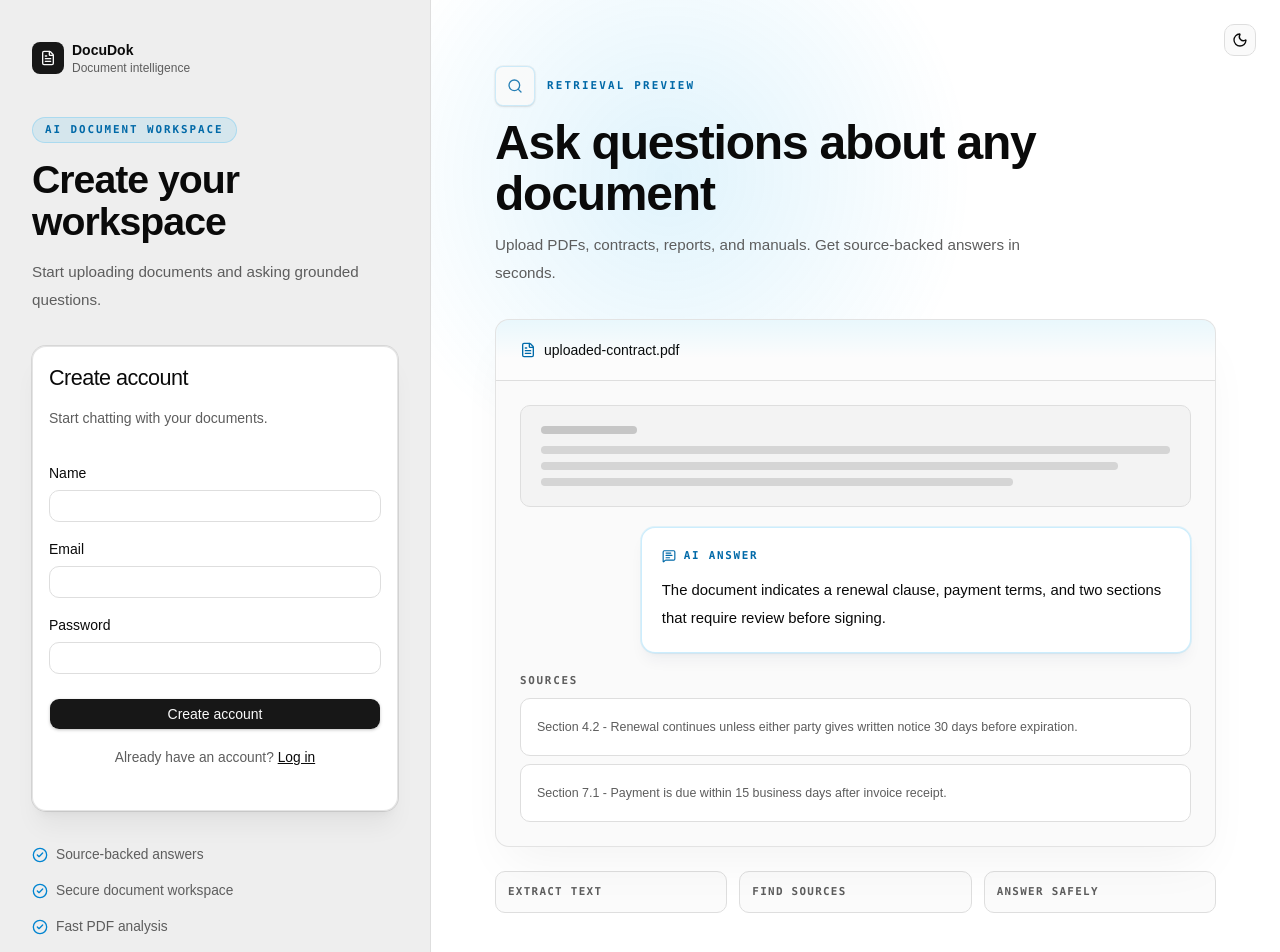
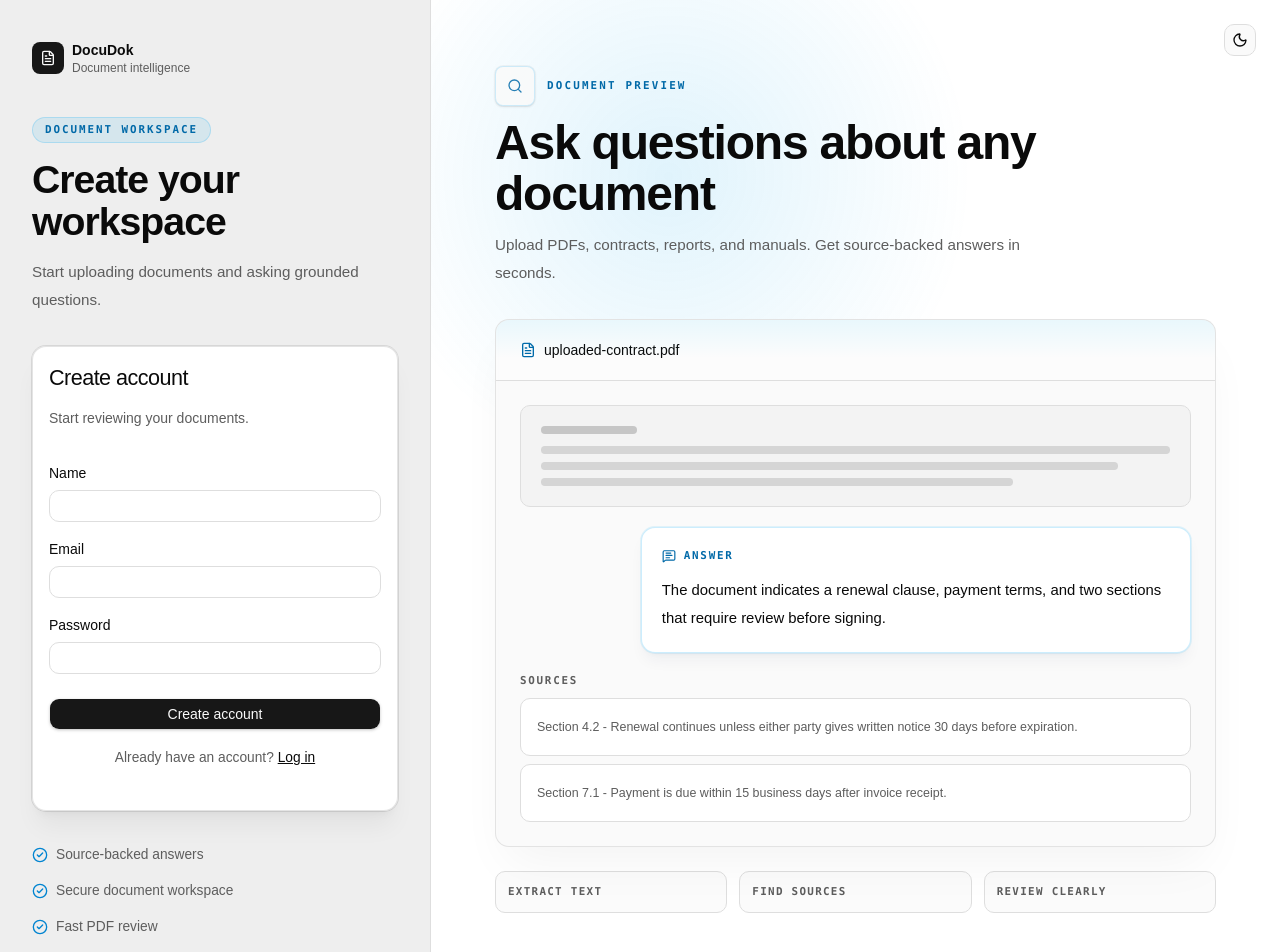
Before and after one commit to russellfrrr/docudok, a React (Vite) app in the folder client/: page /register in a window 1280 px wide. Shown: the top 952 px of the page. Built offline with nearby package versions, Linux system fonts and the light colour scheme; no server answers.

Commit message:
copy: soften auth landing language

```diff
--- a/client/src/components/layout/AuthLayout.tsx
+++ b/client/src/components/layout/AuthLayout.tsx
@@ -28,7 +28,7 @@ export const AuthLayout = ({
 
             <div className="space-y-4">
               <div className="inline-flex rounded-full border border-sky-500/20 bg-sky-500/10 px-3 py-1 font-mono text-[0.68rem] font-semibold uppercase tracking-[0.18em] text-sky-700 dark:text-sky-300">
-                AI document workspace
+                Document workspace
               </div>
               <h1 className="text-[2.1rem] font-semibold leading-[1.06] tracking-tight text-foreground sm:text-[2.45rem]">
                 {title}
@@ -45,7 +45,7 @@ export const AuthLayout = ({
             {[
               'Source-backed answers',
               'Secure document workspace',
-              'Fast PDF analysis',
+              'Fast PDF review',
             ].map((feature) => (
               <div key={feature} className="flex items-center gap-2">
                 <CheckCircle2 className="h-4 w-4 text-sky-600 dark:text-sky-300" />
@@ -89,7 +89,7 @@ export const AuthLayout = ({
                   <Search className="relative size-4" />
                 </motion.div>
                 <div className="font-mono text-[0.68rem] font-semibold uppercase tracking-[0.2em] text-sky-700 dark:text-sky-300">
-                  Retrieval preview
+                  Document preview
                 </div>
               </div>
               <h2 className="text-4xl font-semibold leading-[1.05] tracking-tight text-foreground xl:text-5xl">
@@ -153,7 +153,7 @@ export const AuthLayout = ({
                 >
                   <div className="mb-3 flex items-center gap-2 font-mono text-[0.68rem] font-semibold uppercase tracking-[0.16em] text-sky-700 dark:text-sky-300">
                     <MessageSquareText className="size-3.5" />
-                    AI Answer
+                    Answer
                   </div>
                   <p className="text-[0.93rem] leading-7 text-foreground">
                     The document indicates a renewal clause, payment terms, and
@@ -195,7 +195,7 @@ export const AuthLayout = ({
                 Find sources
               </div>
               <div className="rounded-lg border bg-background/70 p-3">
-                Answer safely
+                Review clearly
               </div>
             </div>
           </div>
--- a/client/src/pages/RegisterPage.tsx
+++ b/client/src/pages/RegisterPage.tsx
@@ -61,7 +61,7 @@ export const RegisterPage = () => {
             Create account
           </CardTitle>
           <CardDescription className="leading-6">
-            Start chatting with your documents.
+            Start reviewing your documents.
           </CardDescription>
         </CardHeader>
 
```
